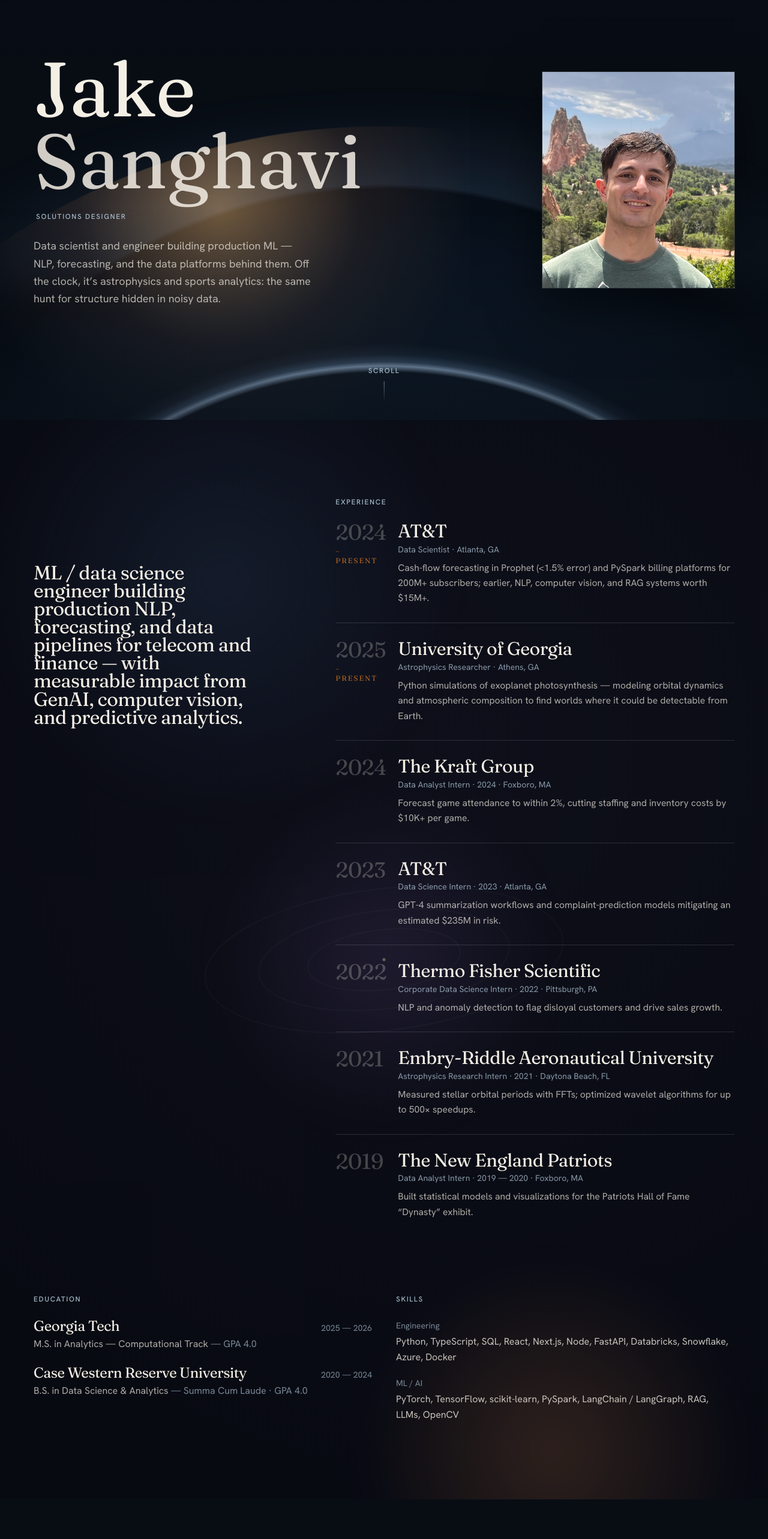
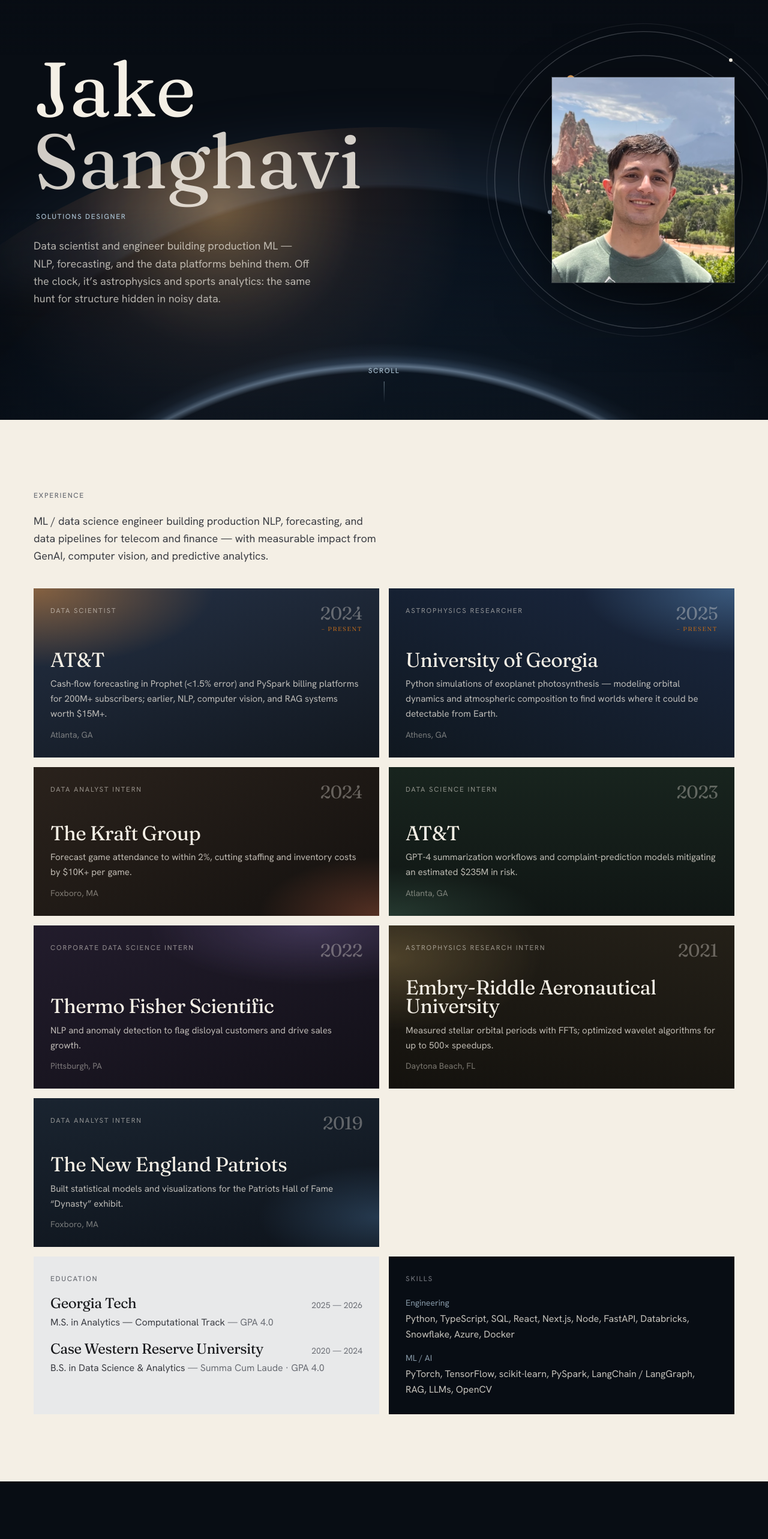
Before and after one commit to jakesanghavi/jakesanghavi.github.io, a React (Vite) app: page / in a window 1280 px wide. Shown: the part 100-2666 px from the top of the page at 60% size. Built offline with nearby package versions, Linux system fonts and the light colour scheme.

Commit message:
Add a quiet orbital system around the portrait and restyle work and projects as a two-up card grid
Co-authored-by: Jake Sanghavi <jakesanghavi@users.noreply.github.com>

```diff
--- a/src/components/sections/Hero.jsx
+++ b/src/components/sections/Hero.jsx
@@ -1,6 +1,7 @@
 import { useRef } from 'react';
 import { motion, useReducedMotion, useScroll, useTransform } from 'framer-motion';
 import PlanetLimb from '../visuals/PlanetLimb';
+import OrbitalSystem from '../visuals/OrbitalSystem';
 import { profile, portrait } from '../../data/content';
 
 export default function Hero() {
@@ -83,8 +84,11 @@ export default function Hero() {
                 })}
             className="lg:col-span-5 flex justify-center lg:justify-end"
           >
-            <figure className="relative w-[15rem] sm:w-[17rem] lg:w-[20rem]">
-              <div className="relative aspect-[632/711] overflow-hidden ring-1 ring-white/15 shadow-[0_30px_80px_rgba(0,0,0,0.5)]">
+            <figure className="relative w-[15rem] sm:w-[17rem] lg:w-[19rem]">
+              <div className="pointer-events-none absolute left-1/2 top-1/2 -translate-x-1/2 -translate-y-1/2 w-[175%] aspect-square">
+                <OrbitalSystem className="w-full h-full" />
+              </div>
+              <div className="relative z-10 aspect-[632/711] overflow-hidden ring-1 ring-white/20 shadow-[0_30px_80px_rgba(0,0,0,0.55)]">
                 <img
                   src={portrait}
                   alt="Jake Sanghavi"
--- a/src/components/sections/Projects.jsx
+++ b/src/components/sections/Projects.jsx
@@ -1,56 +1,51 @@
 import Reveal from '../Reveal';
 import { projects } from '../../data/content';
 
-const panelTone = {
-  warm: {
-    background:
-      'radial-gradient(120% 120% at 30% 25%, rgba(224,150,86,0.22) 0%, rgba(0,0,0,0) 55%), linear-gradient(145deg, #1c1a20 0%, #0d1119 100%)',
-  },
-  cool: {
-    background:
-      'radial-gradient(120% 120% at 30% 25%, rgba(80,130,180,0.24) 0%, rgba(0,0,0,0) 55%), linear-gradient(145deg, #141e29 0%, #0c1017 100%)',
-  },
+const TONES = {
+  warm:
+    'radial-gradient(90% 70% at 15% 0%, rgba(214,138,62,0.5), transparent 55%), linear-gradient(165deg, #2a2118 0%, #120e0c 100%)',
+  cool:
+    'radial-gradient(90% 70% at 85% 0%, rgba(86,140,190,0.48), transparent 55%), linear-gradient(165deg, #152433 0%, #0c1218 100%)',
+  field:
+    'radial-gradient(80% 70% at 0% 100%, rgba(46,110,72,0.45), transparent 55%), linear-gradient(160deg, #14241c 0%, #0c1410 100%)',
+  ink:
+    'radial-gradient(80% 60% at 100% 100%, rgba(180,70,48,0.4), transparent 52%), linear-gradient(170deg, #241416 0%, #120c0e 100%)',
 };
 
-function Featured({ p, flip }) {
+function ProjectCard({ p, i }) {
+  const href = p.live_url || p.github_url;
   return (
-    <Reveal className="grid lg:grid-cols-2 gap-8 lg:gap-16 items-center">
-      <div className={`${flip ? 'lg:order-2' : ''}`}>
-        <div
-          className="relative flex items-center justify-center aspect-[5/4] border border-line-night overflow-hidden"
-          style={panelTone[p.tone]}
-        >
+    <Reveal
+      as="a"
+      href={href}
+      target="_blank"
+      rel="noopener noreferrer"
+      delay={Math.min(i, 3) * 0.05}
+      className="group flex flex-col min-h-[22rem] text-paper overflow-hidden"
+      style={{ background: TONES[p.tone] || TONES.ink }}
+    >
+      <div className="relative h-40 md:h-44 flex items-center justify-center">
+        {p.image_url && (
           <img
             src={p.image_url}
-            alt={`${p.title}`}
+            alt=""
             loading="lazy"
-            className="max-h-[62%] max-w-[64%] object-contain drop-shadow-[0_8px_40px_rgba(0,0,0,0.5)]"
+            className="max-h-24 max-w-[46%] object-contain drop-shadow-[0_10px_30px_rgba(0,0,0,0.45)] transition-transform duration-700 group-hover:scale-[1.04]"
           />
-        </div>
+        )}
       </div>
-
-      <div className={`${flip ? 'lg:order-1' : ''}`}>
-        <div className="flex items-baseline gap-5">
-          <span className="display text-5xl md:text-6xl text-paper/25 leading-none">{p.index}</span>
-          <span className="eyebrow">
-            {p.tag}
-            {p.year ? ` · ${p.year}` : ''}
-          </span>
-        </div>
-        <h3 className="display text-[clamp(2.4rem,5vw,4.2rem)] mt-4">{p.title}</h3>
-        <p className="text-lg leading-relaxed text-paper/70 mt-5 max-w-[46ch]">{p.description}</p>
-        <p className="text-sm text-blue-soft/80 mt-5">{p.technologies.join('  ·  ')}</p>
-        <div className="flex flex-wrap gap-8 mt-8">
-          {p.live_url && (
-            <a href={p.live_url} target="_blank" rel="noopener noreferrer" className="link-underline text-paper">
-              Visit&nbsp;↗
-            </a>
-          )}
-          {p.github_url && (
-            <a href={p.github_url} target="_blank" rel="noopener noreferrer" className="link-underline text-paper/70">
-              Source&nbsp;↗
-            </a>
-          )}
+      <div className="flex flex-1 flex-col px-6 pb-6 md:px-7 md:pb-7">
+        <span className="text-[0.72rem] tracking-[0.16em] uppercase text-paper/50">
+          {p.tag}
+          {p.year ? ` · ${p.year}` : ''}
+        </span>
+        <h3 className="display text-3xl md:text-4xl mt-2 leading-none group-hover:text-accent transition-colors">
+          {p.title}
+        </h3>
+        <p className="text-[0.95rem] leading-relaxed text-paper/70 mt-3">{p.description}</p>
+        <div className="mt-auto pt-5 flex items-end justify-between gap-4">
+          <p className="text-xs text-paper/45">{p.technologies.slice(0, 4).join(' · ')}</p>
+          <span className="text-sm text-paper/70 group-hover:text-accent transition-colors">↗</span>
         </div>
       </div>
     </Reveal>
@@ -58,51 +53,17 @@ function Featured({ p, flip }) {
 }
 
 export default function Projects() {
-  const featured = projects.filter((p) => p.featured);
-  const rest = projects.filter((p) => !p.featured);
-
   return (
-    <section id="projects" data-nav-theme="dark" className="on-dark relative bg-night text-paper py-24 md:py-40">
+    <section id="projects" data-nav-theme="dark" className="on-dark relative bg-night text-paper py-20 md:py-28">
       <div className="max-w-[1500px] mx-auto px-6 md:px-14">
-        <Reveal as="h2" className="display text-[clamp(2.2rem,6vw,5rem)] mb-16 md:mb-24 max-w-[14ch]">
-          A few things I’ve built.
+        <Reveal className="mb-10">
+          <h2 className="display text-4xl md:text-6xl">Selected work</h2>
         </Reveal>
 
-        <div className="space-y-24 md:space-y-36">
-          {featured.map((p, i) => (
-            <Featured key={p.id} p={p} flip={i % 2 === 1} />
+        <div className="grid md:grid-cols-2 gap-4">
+          {projects.map((p, i) => (
+            <ProjectCard key={p.id} p={p} i={i} />
           ))}
-        </div>
-
-        {/* compact list */}
-        <div className="mt-24 md:mt-36">
-          <span className="eyebrow block mb-2">Also</span>
-          {rest.map((p) => (
-            <Reveal
-              as="a"
-              key={p.id}
-              href={p.github_url}
-              target="_blank"
-              rel="noopener noreferrer"
-              className="group flex items-baseline gap-5 md:gap-10 py-7 border-t border-line-night"
-            >
-              <span className="display text-3xl md:text-4xl text-paper/25 leading-none">{p.index}</span>
-              <span className="flex-1">
-                <span className="flex flex-wrap items-baseline gap-x-4">
-                  <h3 className="display text-2xl md:text-4xl group-hover:text-accent transition-colors">
-                    {p.title}
-                  </h3>
-                  <span className="eyebrow">{p.tag}</span>
-                </span>
-                <span className="block text-paper/60 mt-2 max-w-[52ch]">{p.description}</span>
-                <span className="block text-sm text-blue-soft/70 mt-2">{p.technologies.join('  ·  ')}</span>
-              </span>
-              <span className="text-paper/40 group-hover:text-accent group-hover:translate-x-1 transition-transform">
-                ↗
-              </span>
-            </Reveal>
-          ))}
-          <div className="border-t border-line-night" />
         </div>
       </div>
     </section>
--- a/src/components/sections/Work.jsx
+++ b/src/components/sections/Work.jsx
@@ -1,92 +1,85 @@
 import Reveal from '../Reveal';
-import CelestialField from '../visuals/CelestialField';
 import { resumeSummary, experience, education, skills } from '../../data/content';
+
+// Distinct fields so each role reads as its own card, not a repeated row.
+const FIELDS = [
+  'radial-gradient(90% 80% at 0% 0%, rgba(214,138,62,0.55), transparent 58%), linear-gradient(165deg, #243044 0%, #121820 100%)',
+  'radial-gradient(80% 70% at 100% 0%, rgba(92,140,186,0.5), transparent 55%), linear-gradient(200deg, #1a2740 0%, #101820 100%)',
+  'radial-gradient(70% 80% at 100% 100%, rgba(176,92,64,0.42), transparent 50%), linear-gradient(150deg, #2a221c 0%, #14110f 100%)',
+  'radial-gradient(80% 60% at 0% 100%, rgba(70,110,90,0.4), transparent 55%), linear-gradient(180deg, #18241e 0%, #101614 100%)',
+  'radial-gradient(90% 70% at 80% 0%, rgba(120,100,160,0.38), transparent 52%), linear-gradient(160deg, #221c2c 0%, #121018 100%)',
+  'radial-gradient(80% 80% at 0% 20%, rgba(180,150,90,0.32), transparent 55%), linear-gradient(190deg, #242018 0%, #14120e 100%)',
+  'radial-gradient(70% 70% at 100% 80%, rgba(70,110,150,0.4), transparent 50%), linear-gradient(170deg, #1a2430 0%, #0e141c 100%)',
+];
+
+function RoleCard({ e, i }) {
+  return (
+    <Reveal
+      as="li"
+      delay={Math.min(i, 5) * 0.04}
+      className="relative flex flex-col justify-between min-h-[15.5rem] p-6 md:p-7 text-paper overflow-hidden"
+      style={{ background: FIELDS[i % FIELDS.length] }}
+    >
+      <div className="flex items-start justify-between gap-4">
+        <span className="text-[0.72rem] tracking-[0.16em] uppercase text-paper/55">{e.role}</span>
+        <span className="display text-3xl leading-none text-paper/35 text-right">
+          {e.year}
+          {e.current && (
+            <span className="block text-[0.62rem] tracking-[0.16em] uppercase text-accent mt-1.5">
+              – present
+            </span>
+          )}
+        </span>
+      </div>
+      <div className="mt-8">
+        <h3 className="display text-[1.85rem] md:text-[2.1rem] leading-none">{e.org}</h3>
+        <p className="text-[0.95rem] leading-relaxed text-paper/75 mt-3">{e.summary}</p>
+        {e.location && <p className="text-sm text-paper/45 mt-3">{e.location}</p>}
+      </div>
+    </Reveal>
+  );
+}
 
 export default function Work() {
   return (
-    <section
-      id="work"
-      data-nav-theme="dark"
-      className="on-dark relative bg-night text-paper overflow-hidden py-24 md:py-32"
-    >
-      <CelestialField variant="dusk" />
-      {/* readability scrim */}
-      <div className="absolute inset-0 bg-night/45" aria-hidden="true" />
+    <section id="work" data-nav-theme="light" className="relative bg-paper text-ink py-20 md:py-28">
+      <div className="max-w-[1500px] mx-auto px-6 md:px-14">
+        <Reveal>
+          <span className="eyebrow">Experience</span>
+          <p className="mt-4 max-w-xl text-lg leading-relaxed text-ink-soft">{resumeSummary}</p>
+        </Reveal>
 
-      <div className="relative z-10 max-w-[1500px] mx-auto px-6 md:px-14">
-        {/* purpose alongside the timeline */}
-        <div className="grid md:grid-cols-12 gap-x-10 gap-y-10">
-          <div className="md:col-span-4">
-            <div className="md:sticky md:top-28">
-              <Reveal as="h2" className="display text-[clamp(1.5rem,2.5vw,2.15rem)] leading-[1.16]">
-                {resumeSummary}
-              </Reveal>
-            </div>
-          </div>
-
-          <div className="md:col-span-7 md:col-start-6">
-            <Reveal>
-              <span className="eyebrow block mb-6">Experience</span>
-            </Reveal>
-            <ol>
+        <ol className="mt-10 grid md:grid-cols-2 gap-4">
           {experience.map((e, i) => (
-                <Reveal
-                  as="li"
-                  key={i}
-                  delay={Math.min(i, 4) * 0.03}
-                  className="grid grid-cols-[3rem_1fr] md:grid-cols-[4.5rem_1fr] gap-4 md:gap-8 py-6 md:py-7 border-t border-line-night first:border-t-0 first:pt-0"
-                >
-                  <div className="display text-2xl md:text-4xl text-paper/25 leading-none">
-                    {e.year}
-                    {e.current && (
-                      <span className="block text-[0.62rem] md:text-xs tracking-[0.16em] uppercase text-accent mt-1.5">
-                        – present
-                      </span>
-                    )}
-                  </div>
-                  <div>
-                    <h3 className="display text-xl md:text-[1.9rem] leading-none text-paper">{e.org}</h3>
-                    <p className="text-sm text-blue-soft/80 mt-1.5">
-                      {e.role}
-                      {e.current ? '' : ` · ${e.period}`}
-                      {e.location ? ` · ${e.location}` : ''}
-                    </p>
-                    <p className="text-[0.98rem] leading-relaxed text-paper/70 mt-2">
-                      {e.summary}
-                    </p>
-                  </div>
-                </Reveal>
+            <RoleCard key={`${e.org}-${e.year}-${e.role}`} e={e} i={i} />
           ))}
         </ol>
+
+        <div className="mt-4 grid md:grid-cols-2 gap-4">
+          <Reveal className="bg-paper-cool p-6 md:p-7">
+            <span className="eyebrow block mb-5">Education</span>
+            <div className="space-y-5">
+              {education.map((ed) => (
+                <div key={ed.org}>
+                  <div className="flex items-baseline justify-between gap-4">
+                    <h3 className="display text-2xl leading-none">{ed.org}</h3>
+                    <span className="text-sm text-muted whitespace-nowrap">{ed.period}</span>
                   </div>
-        </div>
-
-        {/* education + skills */}
-        <div className="mt-16 md:mt-24 grid md:grid-cols-12 gap-x-10 gap-y-12">
-            <Reveal className="md:col-span-6">
-              <span className="eyebrow block mb-6">Education</span>
-              <div className="space-y-6">
-                {education.map((ed, i) => (
-                  <div key={i}>
-                    <div className="flex items-baseline justify-between gap-4">
-                      <h4 className="display text-xl md:text-2xl text-paper">{ed.org}</h4>
-                      <span className="text-sm text-blue-soft/70 whitespace-nowrap">{ed.period}</span>
-                    </div>
-                    <p className="text-paper/70 mt-1">
-                      {ed.degree} <span className="text-blue-soft/70">— {ed.note}</span>
+                  <p className="text-ink-soft mt-1.5">
+                    {ed.degree} <span className="text-muted">— {ed.note}</span>
                   </p>
                 </div>
               ))}
             </div>
           </Reveal>
 
-            <Reveal delay={0.08} className="md:col-span-6 md:col-start-7">
-              <span className="eyebrow block mb-6">Skills</span>
-              <div className="space-y-5">
+          <Reveal delay={0.06} className="bg-night text-paper p-6 md:p-7">
+            <span className="eyebrow block mb-5">Skills</span>
+            <div className="space-y-4">
               {skills.map((g) => (
                 <div key={g.group}>
-                    <p className="text-sm text-blue-soft/70 mb-1">{g.group}</p>
-                    <p className="text-paper/80 leading-relaxed">{g.items.join(', ')}</p>
+                  <p className="text-sm text-blue-soft/80 mb-1">{g.group}</p>
+                  <p className="leading-relaxed text-paper/80">{g.items.join(', ')}</p>
                 </div>
               ))}
             </div>
--- /dev/null
+++ b/src/components/visuals/OrbitalSystem.jsx
@@ -0,0 +1,79 @@
+import { useEffect, useRef } from 'react';
+import { useReducedMotion } from 'framer-motion';
+
+// A flat, quiet solar system — the memorable object on the opening screen.
+// Circular orbits (a "ball"), a few bodies, no labels, no 3D.
+const CX = 200;
+const CY = 200;
+const ORBITS = [92, 124, 156, 186];
+const BODIES = [
+  { orbit: 0, period: 36, phase: 0.4, r: 3.4, fill: '#f0d2a4' },
+  { orbit: 1, period: 58, phase: 2.1, r: 2.4, fill: '#b7c9d8' },
+  { orbit: 2, period: 84, phase: 3.6, r: 4.6, fill: '#e0a15a' },
+  { orbit: 3, period: 120, phase: 5.0, r: 2.2, fill: '#f4efe5' },
+];
+
+function place(radius, angle) {
+  return [CX + radius * Math.cos(angle), CY + radius * Math.sin(angle)];
+}
+
+export default function OrbitalSystem({ className = '' }) {
+  const reduce = useReducedMotion();
+  const refs = useRef([]);
+
+  useEffect(() => {
+    const set = (i, angle) => {
+      const el = refs.current[i];
+      if (!el) return;
+      const [x, y] = place(ORBITS[BODIES[i].orbit], angle);
+      el.setAttribute('cx', x);
+      el.setAttribute('cy', y);
+    };
+
+    BODIES.forEach((b, i) => set(i, b.phase));
+    if (reduce) return;
+
+    let raf;
+    const start = performance.now();
+    const tick = (now) => {
+      const t = (now - start) / 1000;
+      BODIES.forEach((b, i) => set(i, b.phase + (t * Math.PI * 2) / b.period));
+      raf = requestAnimationFrame(tick);
+    };
+    raf = requestAnimationFrame(tick);
+    return () => cancelAnimationFrame(raf);
+  }, [reduce]);
+
+  return (
+    <svg
+      className={className}
+      viewBox="0 0 400 400"
+      role="img"
+      aria-label="A quiet orbital system."
+      preserveAspectRatio="xMidYMid meet"
+    >
+      <circle cx={CX} cy={CY} r="196" fill="none" stroke="rgba(233,238,245,0.08)" strokeWidth="1" />
+      {ORBITS.map((r) => (
+        <circle
+          key={r}
+          cx={CX}
+          cy={CY}
+          r={r}
+          fill="none"
+          stroke="rgba(233,238,245,0.22)"
+          strokeWidth="1"
+        />
+      ))}
+      {BODIES.map((b, i) => (
+        <circle
+          key={i}
+          ref={(el) => {
+            refs.current[i] = el;
+          }}
+          r={b.r}
+          fill={b.fill}
+        />
+      ))}
+    </svg>
+  );
+}
--- a/src/data/content.js
+++ b/src/data/content.js
@@ -1,5 +1,7 @@
 import tavernLogo from '../assets/tavern_logo.png';
 import roamioLogo from '../assets/roamio_logo.png';
+import nflMark from '../../images/NFL_logo.jpg';
+import nbaMark from '../../images/NBA.png';
 import portrait from '../assets/denver_me.jpeg';
 
 export { portrait };
@@ -168,6 +170,8 @@ export const projects = [
       'A widely-starred toolkit for gathering and modeling NFL data — finding structure in a noisy sport.',
     technologies: ['Python', 'scikit-learn', 'Selenium'],
     github_url: 'https://github.com/jakesanghavi/NFL_Stats',
+    image_url: nflMark,
+    tone: 'field',
     featured: false,
   },
   {
@@ -179,6 +183,8 @@ export const projects = [
       'An involved NBA scraping and analysis toolkit focused on clean datasets for downstream modeling.',
     technologies: ['Python', 'scikit-learn', 'Selenium'],
     github_url: 'https://github.com/jakesanghavi/NBA_Stats',
+    image_url: nbaMark,
+    tone: 'ink',
     featured: false,
   },
 ];
```
Lines whose indentation alone changed are shown as unchanged.
